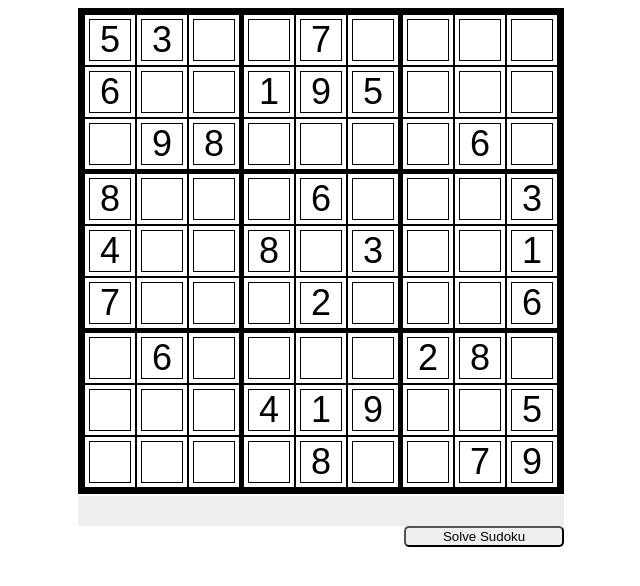
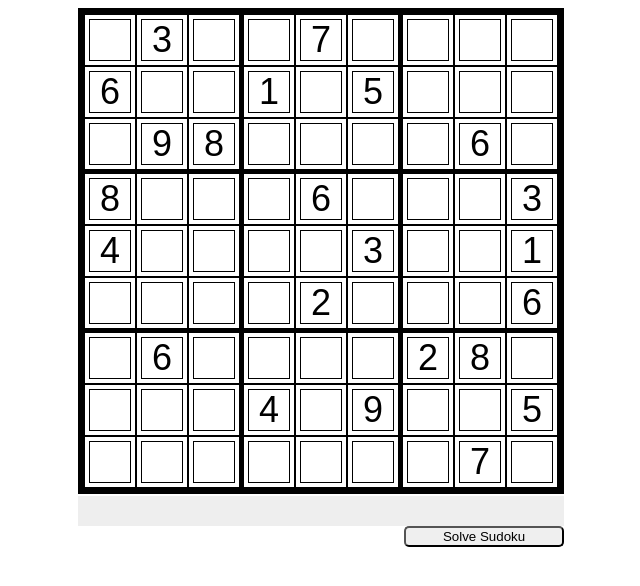
Before and after one commit to nhatcher/hats, a plain HTML site: page sudoku.html in a window 1280 px wide. Shown: the whole page, without its empty margins (319-959 px from the left). Drawn offline with Linux system fonts and the light colour scheme; no server answers.

Commit message:
FIX: slightly more complex sudoku

```diff
--- a/sudoku.html
+++ b/sudoku.html
@@ -117,15 +117,15 @@
 
         function main() {
             const values = [
-                [5, 3, 0, 0, 7, 0, 0, 0, 0],
-                [6, 0, 0, 1, 9, 5, 0, 0, 0],
+                [0, 3, 0, 0, 7, 0, 0, 0, 0],
+                [6, 0, 0, 1, 0, 5, 0, 0, 0],
                 [0, 9, 8, 0, 0, 0, 0, 6, 0],
                 [8, 0, 0, 0, 6, 0, 0, 0, 3],
-                [4, 0, 0, 8, 0, 3, 0, 0, 1],
-                [7, 0, 0, 0, 2, 0, 0, 0, 6],
+                [4, 0, 0, 0, 0, 3, 0, 0, 1],
+                [0, 0, 0, 0, 2, 0, 0, 0, 6],
                 [0, 6, 0, 0, 0, 0, 2, 8, 0],
-                [0, 0, 0, 4, 1, 9, 0, 0, 5],
-                [0, 0, 0, 0, 8, 0, 0, 7, 9],
+                [0, 0, 0, 4, 0, 9, 0, 0, 5],
+                [0, 0, 0, 0, 0, 0, 0, 7, 0],
             ];
             for (let row=0; row<9; row++) {
                 for (let column=0; column<9; column++) {
```
